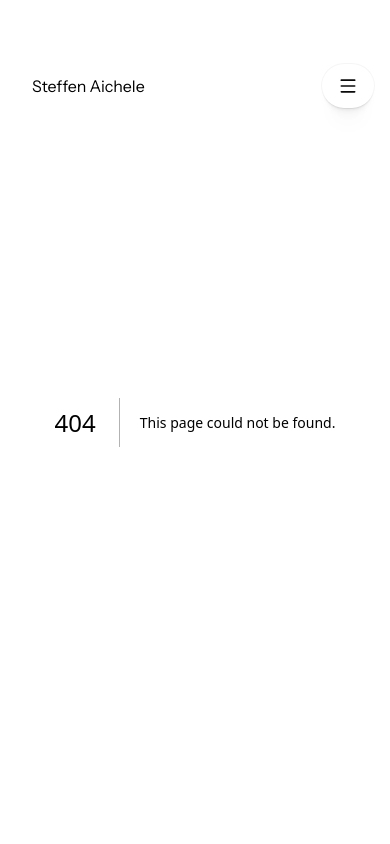
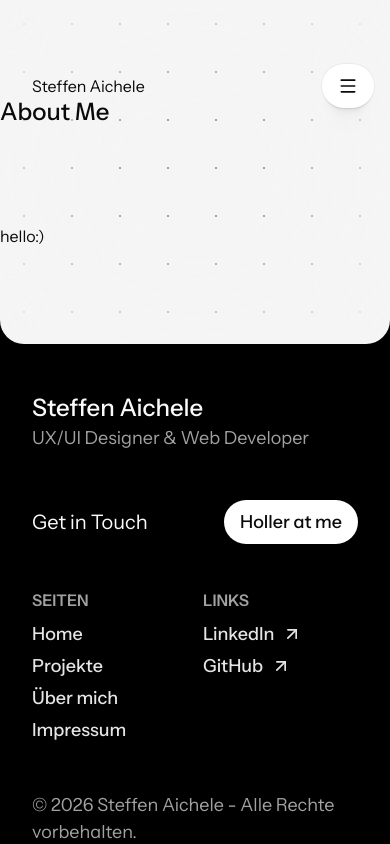
Before and after one commit to steffenaichele/portfolio, a Next.js app: page /about-me in a window 390 px wide. Before the commit this address had no page. Shown: the top 844 px of the page. Built offline with nearby package versions, Linux system fonts and the light colour scheme; what @toolwind/corner-shape would draw is missing.

Commit message:
feat: update Header and MobileNavigation components; add AboutMe page

```diff
--- /dev/null
+++ b/src/app/about-me/page.tsx
@@ -0,0 +1,8 @@
+export default function AboutMe() {
+	return (
+		<>
+			<h1>About Me</h1>
+            <p>hello:)</p>
+		</>
+	);
+}
--- a/src/app/components/Header.tsx
+++ b/src/app/components/Header.tsx
@@ -1,7 +1,6 @@
 "use client";
 
 import Link from "next/link";
-import { useState } from "react";
 import MobileNavigation from "./MobileNavigation";
 
 
--- a/src/app/components/MobileNavigation.tsx
+++ b/src/app/components/MobileNavigation.tsx
@@ -31,7 +31,7 @@ const MobileNavigation = () => {
 			</Button>
 
 			<ul
-				className={`w-content flex flex-col items-end gap-2 open ? "visible" : "invisible" `}
+				className={`w-content flex flex-col items-end gap-2 ${open ? "visible" : "invisible"}`}
 				aria-label="Mobile Navigation">
 				{navLinks.map((link, index) => (
 					<li
--- a/src/app/layout.tsx
+++ b/src/app/layout.tsx
@@ -4,6 +4,7 @@ import localFont from "next/font/local";
 
 import Header from "./components/Header";
 import Footer from "./components/Footer";
+import BGGrid from "./components/BGGrid";
 
 const instrumentSans = localFont({
 	src: [
@@ -38,7 +39,8 @@ const instrumentSans = localFont({
 
 export const metadata: Metadata = {
 	title: "Steffen Aichele",
-  description: "Portfolio von Steffen Aichele – UX/UI Designer und Full Stack Developer aus Stuttgart.",
+	description:
+		"Portfolio von Steffen Aichele – UX/UI Designer und Full Stack Developer aus Schwäbisch Gmünd.",
 };
 
 export default function RootLayout({
@@ -48,11 +50,14 @@ export default function RootLayout({
 }>) {
 	return (
 		<html
-			lang="en"
+			lang="de"
 			className={`bg-(--color-black) overscroll-x-none overscroll-y-contain scroll-smooth ${instrumentSans.variable}`}>
 			<body className=" text-(--color-text-primary) font-sans antialiased tracking-[-2%] w-full">
 				<Header />
+				<main className="bg-(--color-bg-elevated) bg-pattern flex flex-col gap-24 pb-24 rounded-bl-squircle-lg rounded-br-squircle-lg corner-squircle">
+					<BGGrid />
 					{children}
+				</main>
 				<Footer />
 			</body>
 		</html>
--- a/src/app/page.tsx
+++ b/src/app/page.tsx
@@ -1,15 +1,13 @@
 import HeroSection from "./components/HeroSection";
 import ProjectsSection from "./components/ProjectsSection";
 import CVSection from "./components/CVSection";
-import BGGrid from "./components/BGGrid";
 
 export default function Home() {
 	return (
-		<main className="bg-(--color-bg-elevated) bg-pattern flex flex-col gap-24 pb-24 rounded-bl-squircle-lg rounded-br-squircle-lg corner-squircle">
-			<BGGrid />
+		<>
 			<HeroSection />
 			<CVSection />
 			<ProjectsSection />
-		</main>
+		</>
 	);
 }
```
Lines whose indentation alone changed are shown as unchanged.
